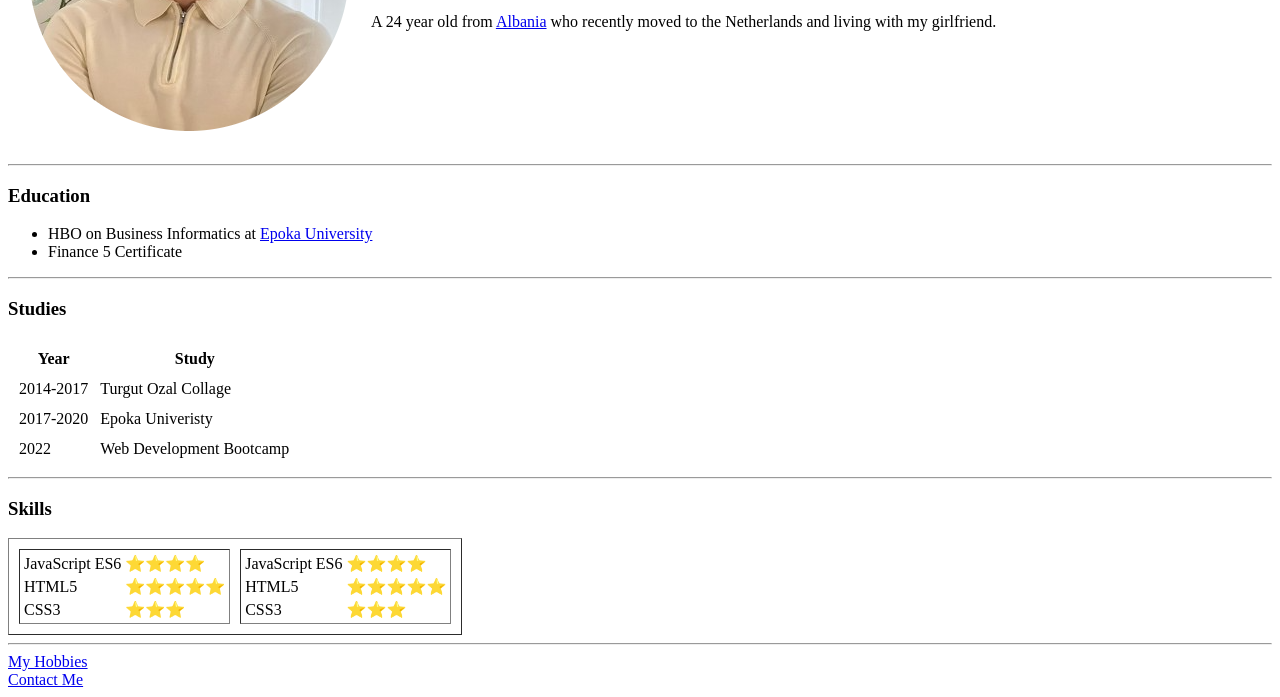
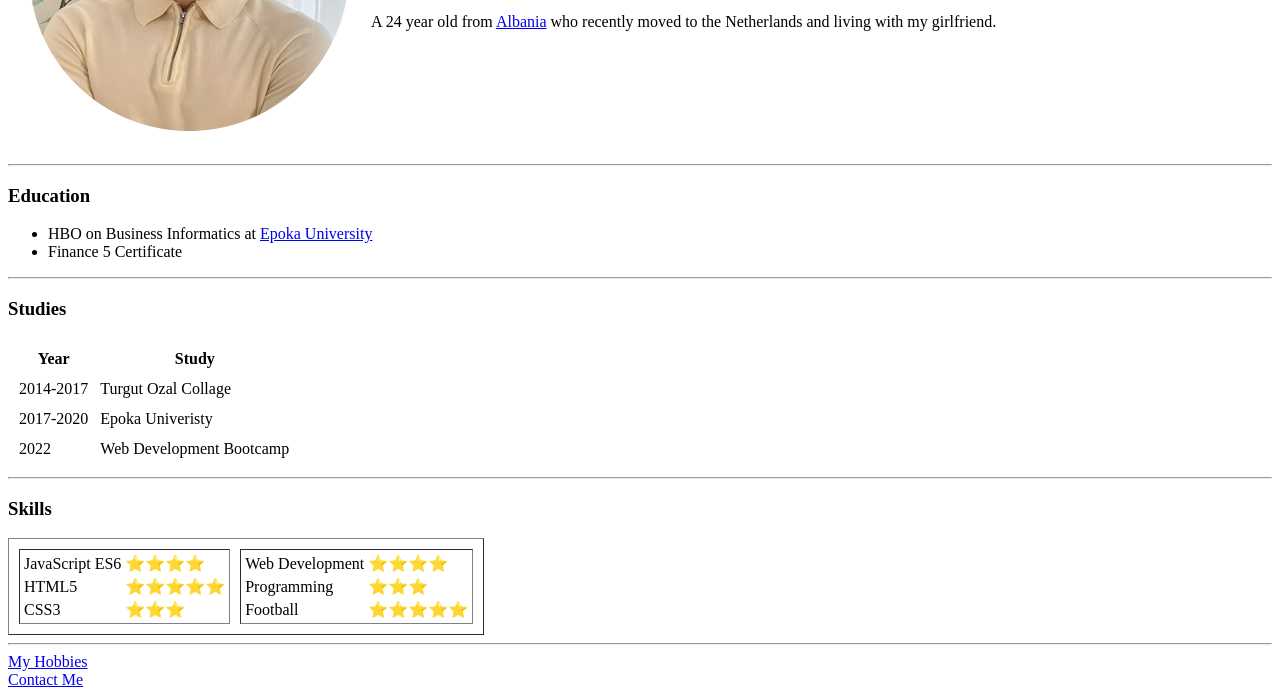
Before and after one commit to ehidri17/CV, a plain HTML site: page index.html in a window 1280 px wide. Shown: the part 218-915 px from the top of the page. Drawn offline with Linux system fonts and the light colour scheme.

Commit message:
index.html

```diff
--- a/index.html
+++ b/index.html
@@ -71,16 +71,16 @@
             <td>
                 <table>
                     <tr>
-                        <td>JavaScript ES6</td>
+                        <td>Web Development</td>
                         <td>⭐⭐⭐⭐</td>
                     </tr>
                     <tr>
-                        <td>HTML5</td>
-                        <td>⭐⭐⭐⭐⭐</td>
+                        <td>Programming</td>
+                        <td>⭐⭐⭐</td>
                     </tr>
                     <tr>
-                        <td>CSS3</td>
-                        <td>⭐⭐⭐</td>
+                         <td>Football</td>
+                        <td>⭐⭐⭐⭐⭐</td>
                     </tr>
 
                 </table>
```
